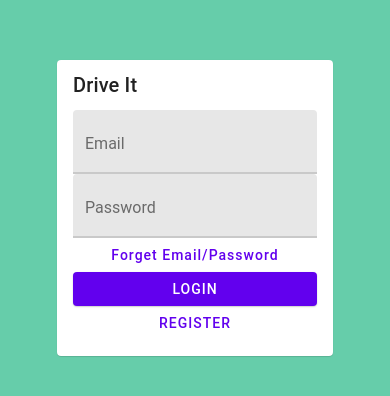
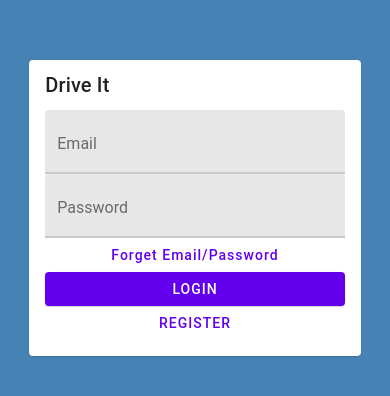
Before and after one commit to Ahmedbizo/DriveIt, a React Native app: screen / in a window 390 px wide. Shown: the part 214-610 px from the top of the page. Built offline with nearby package versions, Linux system fonts and the light colour scheme.

Commit message:
added style to the login

```diff
--- a/app/screens/login/login.screen.tsx
+++ b/app/screens/login/login.screen.tsx
@@ -1,5 +1,5 @@
 import React from 'react';
-import { SafeAreaView } from 'react-native';
+import { SafeAreaView, View } from 'react-native';
 import { Button, Card , TextInput} from 'react-native-paper';
 import { LoginStyle } from './login.style';
 
@@ -10,7 +10,7 @@ export const LoginScreen = () => {
     return(
 
         <SafeAreaView style={LoginStyle.content}>
-
+             <View style={LoginStyle.view}>
              <Card>
                 <Card.Title title="Drive It"></Card.Title>
 
@@ -28,6 +28,7 @@ export const LoginScreen = () => {
                 </Card.Content>
 
              </Card>
+             </View>
 
 
 
--- a/app/screens/login/login.style.ts
+++ b/app/screens/login/login.style.ts
@@ -7,7 +7,10 @@ export const LoginStyle = StyleSheet.create ({
          justifyContent: 'center',
          alignItems: 'center',
          flexDirection:'row',
-         backgroundColor: '#66cdaa'
+         backgroundColor: '#4682b4'
+     },
+     view: {
+         width: "85%"
      }
 
 })
```
